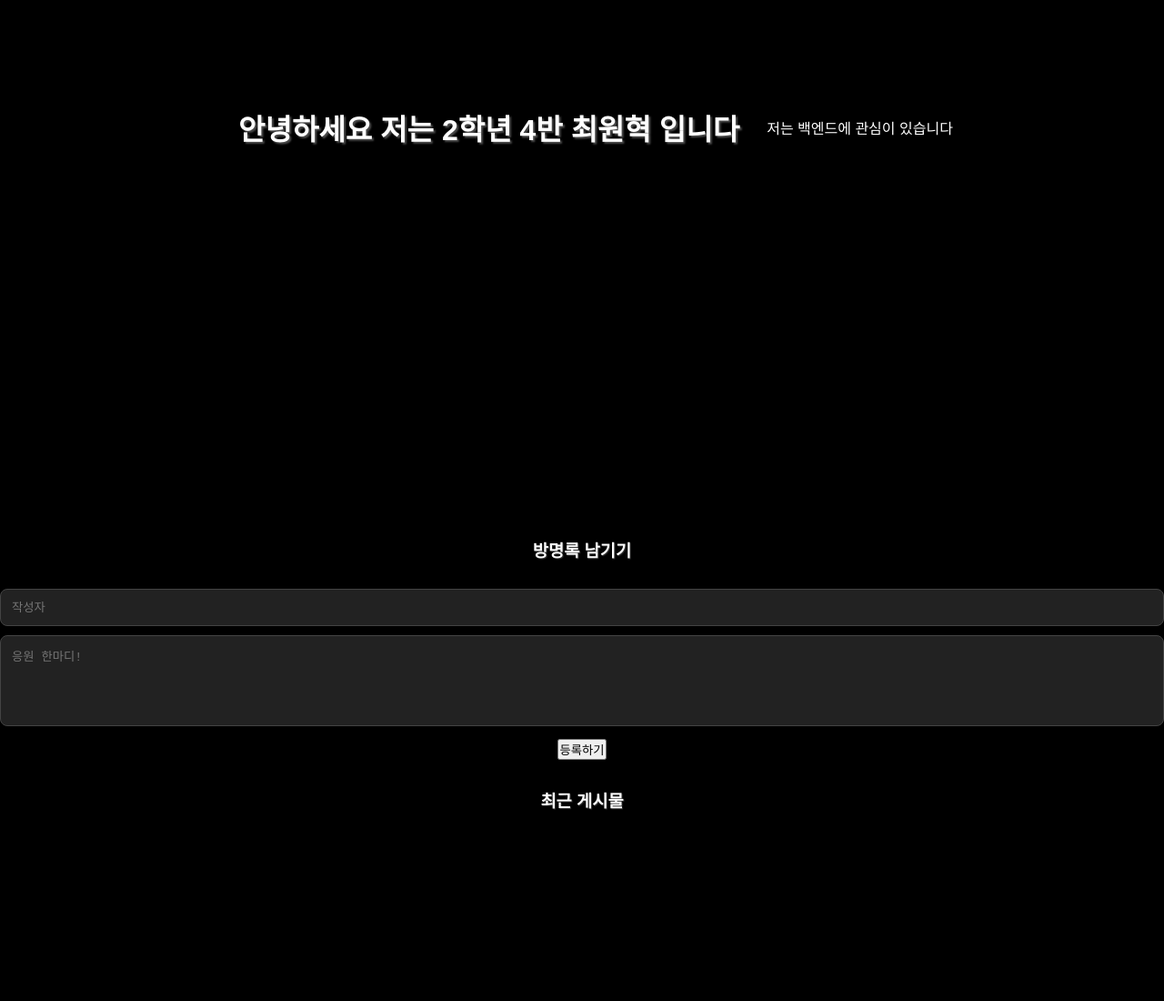
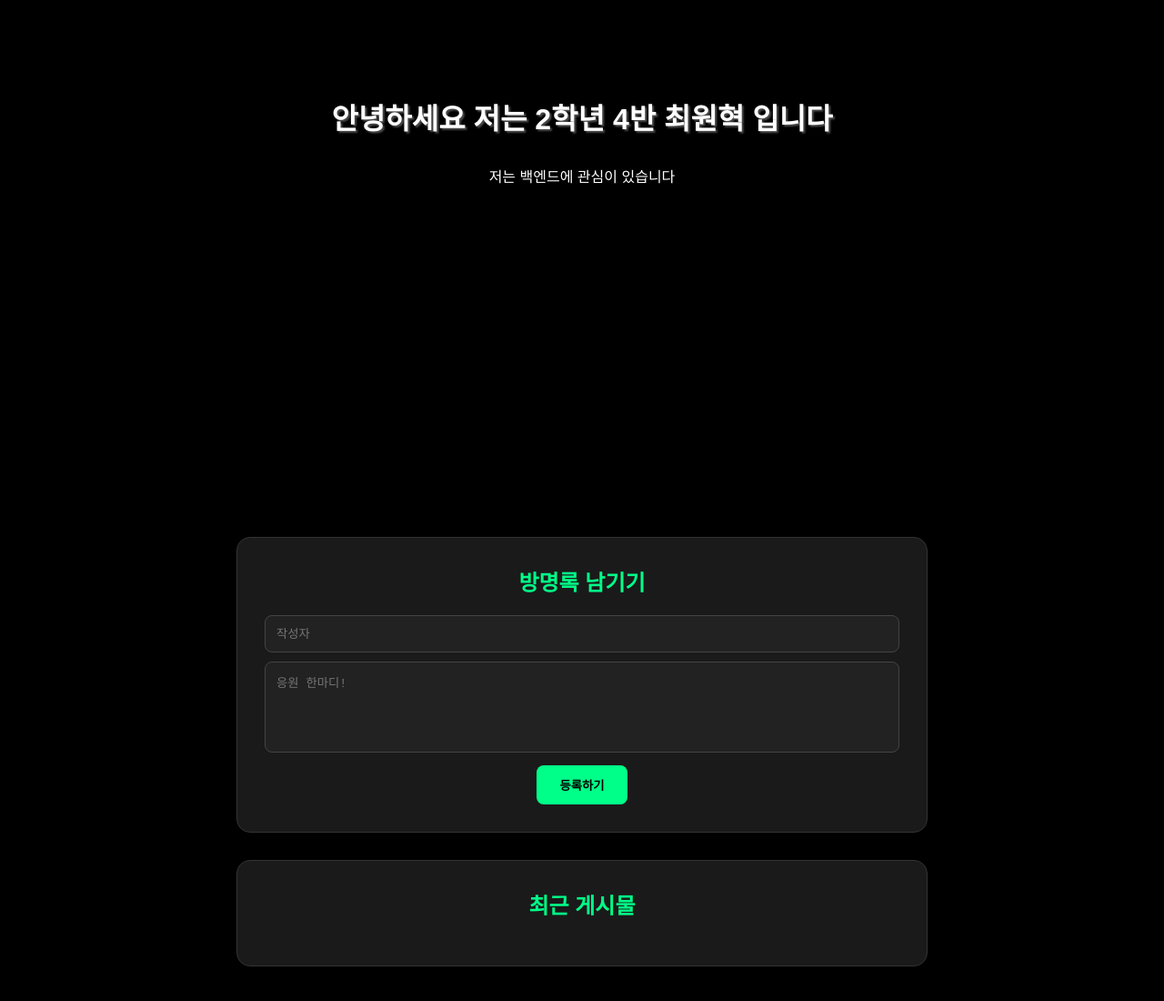
Before and after one commit to cwh54321/my-page, a website: page public/index.html in a window 1280 px wide. Shown: the part 260-1360 px from the top of the page at 91% size. Before the commit the page ends 1182 px from the top, so only its background shows below. Drawn offline with Linux system fonts and the light colour scheme; no server answers.

Commit message:
디자인 레이아웃 완벽 복구

```diff
--- a/public/index.html
+++ b/public/index.html
@@ -7,32 +7,35 @@
     <link rel="stylesheet" href="/style.css">
 </head>
 <body>
-    <div class="container">
-        <header style="text-align: center; margin-bottom: 40px;">
+    <header>
+        <div>
             <h1>안녕하세요 저는 2학년 4반 최원혁 입니다</h1>
             <p>저는 백엔드에 관심이 있습니다</p>
+        </div>
     </header>
 
-        <div class="card">
-            <h3>방명록 남기기</h3>
+    <div class="board-container">
+
+        <section class="write-section">
+            <h2>방명록 남기기</h2>
             <form action="/add-post" method="POST">
                 <input type="text" name="nickname" placeholder="작성자" required>
                 <textarea name="content" placeholder="응원 한마디!" required></textarea>
-                <div style="text-align: center;">
-                    <button type="submit">등록하기</button>
-                </div>
+                <button type="submit" class="submit-btn">등록하기</button>
             </form>
-        </div>
+        </section>
 
-        <div class="card recent-posts">
-            <h3>최근 게시물</h3>
+        <section class="list-section">
+            <h2>최근 게시물</h2>
             <div id="post-list">
                 </div>
-        </div>
+        </section>
+
     </div>
 
     <script>
         async function loadPosts() {
+            try {
                 const response = await fetch('/posts');
                 const posts = await response.json();
                 const list = document.getElementById('post-list');
@@ -40,19 +43,17 @@
 
                 posts.forEach(post => {
                     const item = document.createElement('div');
-                // 원본 사진과 동일한 게시글 스타일
-                item.style.borderBottom = "1px solid #333";
-                item.style.padding = "20px 0";
-                item.style.textAlign = "center";
-
-                const dateStr = new Date(post.date).toLocaleString();
+                    item.className = 'post-item'; // 원혁님 CSS의 .post-item 적용
 
                     item.innerHTML = `
-                    <div style="color: #fff; font-size: 1.1rem; margin-bottom: 8px;">${post.content}</div>
-                    <div style="color: #666; font-size: 0.8rem;">작성자: ${post.nickname} | ${dateStr}</div>
+                        <div class="post-text">${post.content}</div>
+                        <div class="post-info">작성자: ${post.nickname} | ${new Date(post.date).toLocaleString()}</div>
                     `;
                     list.appendChild(item);
                 });
+            } catch (e) {
+                console.error("로딩 실패:", e);
+            }
         }
         loadPosts();
     </script>
```
Lines whose indentation alone changed are shown as unchanged.
